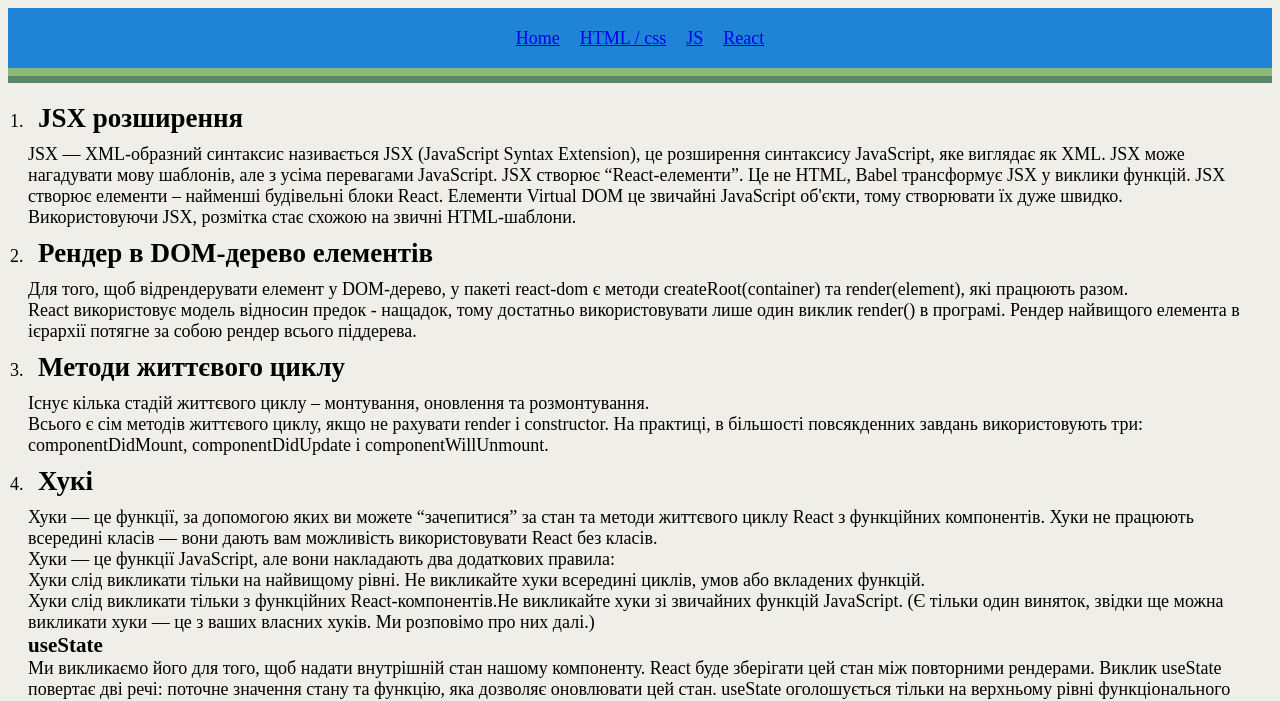
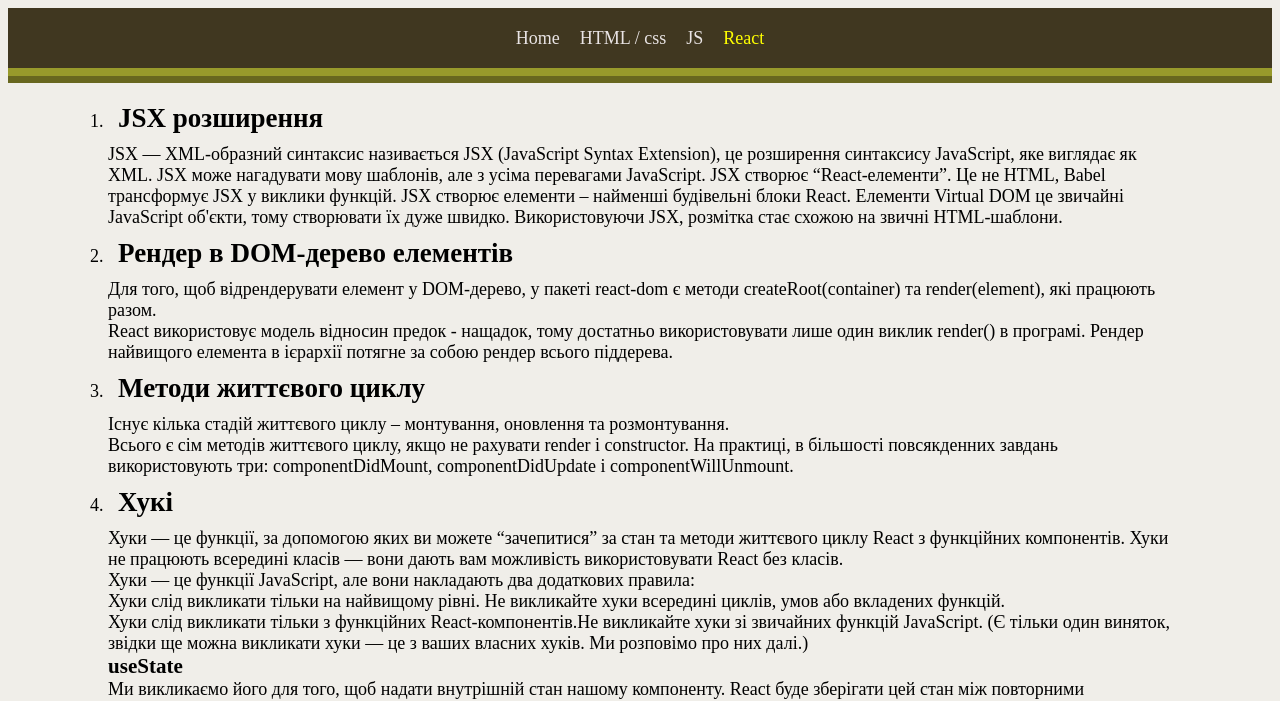
Before and after one commit to Dreamer2201/review, a React app: page /review/react in a window 1280 px wide. Shown: the top 701 px of the page. Built offline with nearby package versions, Linux system fonts and the light colour scheme.

Commit message:
container, navlink styles

```diff
--- a/src/components/Layout/Layout.jsx
+++ b/src/components/Layout/Layout.jsx
@@ -8,11 +8,10 @@ export default function Layout() {
   return (
     <>
         <Header />
-        <div className='container'>
-            <Outlet />
-
-            <Footer />
-        </div>
+          <div className='container'>
+              <Outlet />
+          </div>
+        <Footer />
     </>
   )
 }
--- a/src/components/Layout/Layout.scss
+++ b/src/components/Layout/Layout.scss
@@ -1,5 +1,20 @@
 
 .container {
+    min-width: 375px;
+    max-width: 1500px;
     padding-left: 20px;
     padding-right: 20px;
+
+    @media (min-width: 480px) {
+        padding-left: 50px;
+        padding-right: 50px;
+    }
+    @media (min-width: 768) {
+        padding-left: 70px;
+        padding-right: 70px;
+    }
+    @media (min-width: 1200px) {
+        padding-left: 100px;
+        padding-right: 100px;
+    }
 }
--- a/src/components/footer/footer.module.scss
+++ b/src/components/footer/footer.module.scss
@@ -4,12 +4,11 @@
     @include flex(center, center);
     margin-top: 10px;
     height: 50px;
+    background-color: rgb(64, 55, 32);
     border-top: 4mm ridge rgba(211, 220, 50, .6);
     color: #151515;
 
     @media (min-width: 787) {
         height: 70px;
-        background-color: rgb(190, 84, 84);
-        color: #141111;
     }
 }
--- a/src/components/header/header.module.scss
+++ b/src/components/header/header.module.scss
@@ -7,11 +7,6 @@
     margin-bottom: 10px;
     height: 60px;
     border-bottom: 4mm ridge rgba(211, 220, 50, .6);
-    background-color: rgb(31, 132, 214);
-    color: #151515;
-
-    @media (min-width: 787) {
-        background-color: rgb(190, 84, 84);
-        color: #141111;
-    }
+    background-color: rgb(64, 55, 32);
+    color: #e9e4e4;
 }
--- a/src/components/navbar/Navbar.jsx
+++ b/src/components/navbar/Navbar.jsx
@@ -3,11 +3,14 @@ import { NavLink } from 'react-router-dom';
 import items from './itemsNavbar';
 import styles from './navbar.module.scss'
 
+const getClassName = ({isActive}) => isActive ?  `${styles.nav__link} ${styles.active}` : `${styles.nav__link}`
+
+
 export default function Navbar() {
   const elements = items.map(({id, to, text}) => {
     return (
       <li key={id}>
-        <NavLink to={to}>{text}</NavLink>
+        <NavLink className={getClassName} to={to}>{text}</NavLink>
       </li>
     )
   })
--- a/src/components/navbar/navbar.module.scss
+++ b/src/components/navbar/navbar.module.scss
@@ -4,3 +4,10 @@
     @include flex(center, center);
     list-style: none;
 }
+.nav__link {
+    color: #e9e4e4;
+    text-decoration: none;
+    &.active {
+        color: yellow
+    }
+}
```
